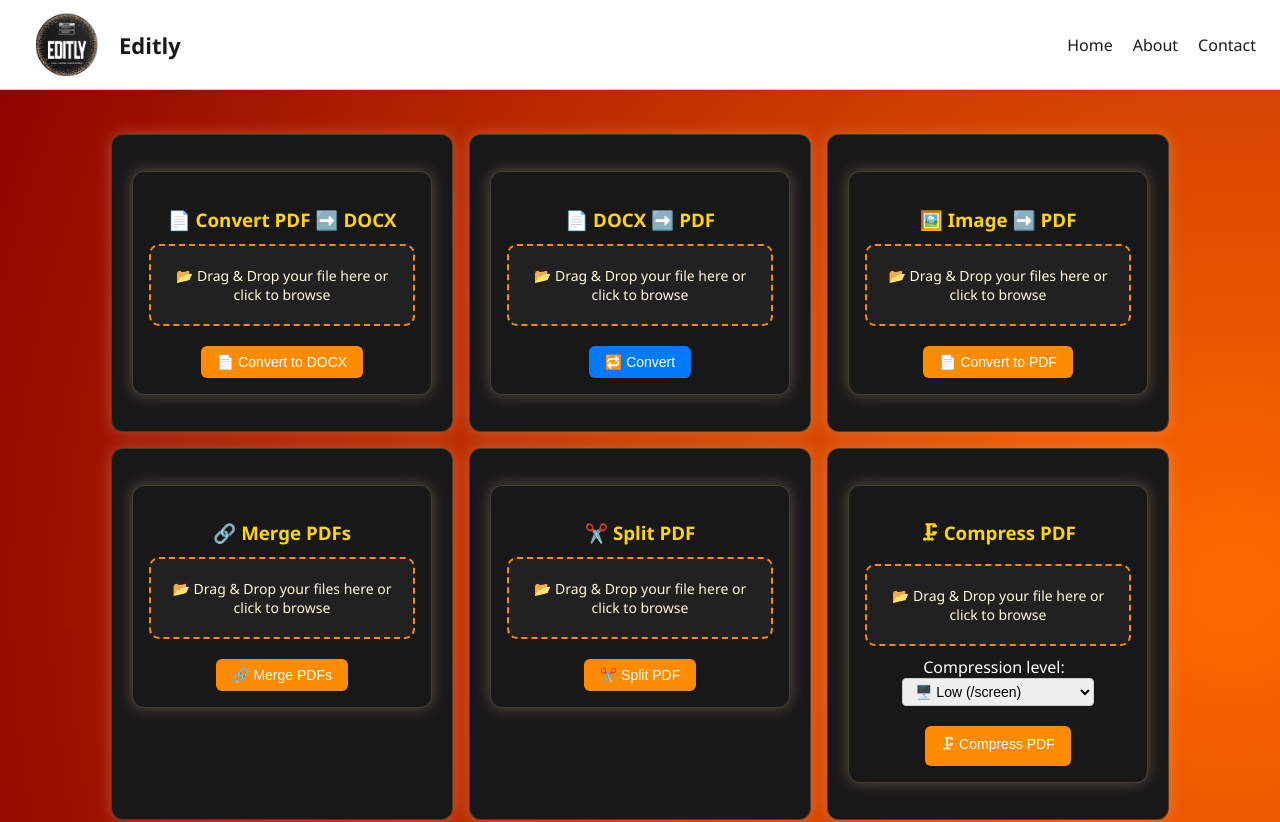
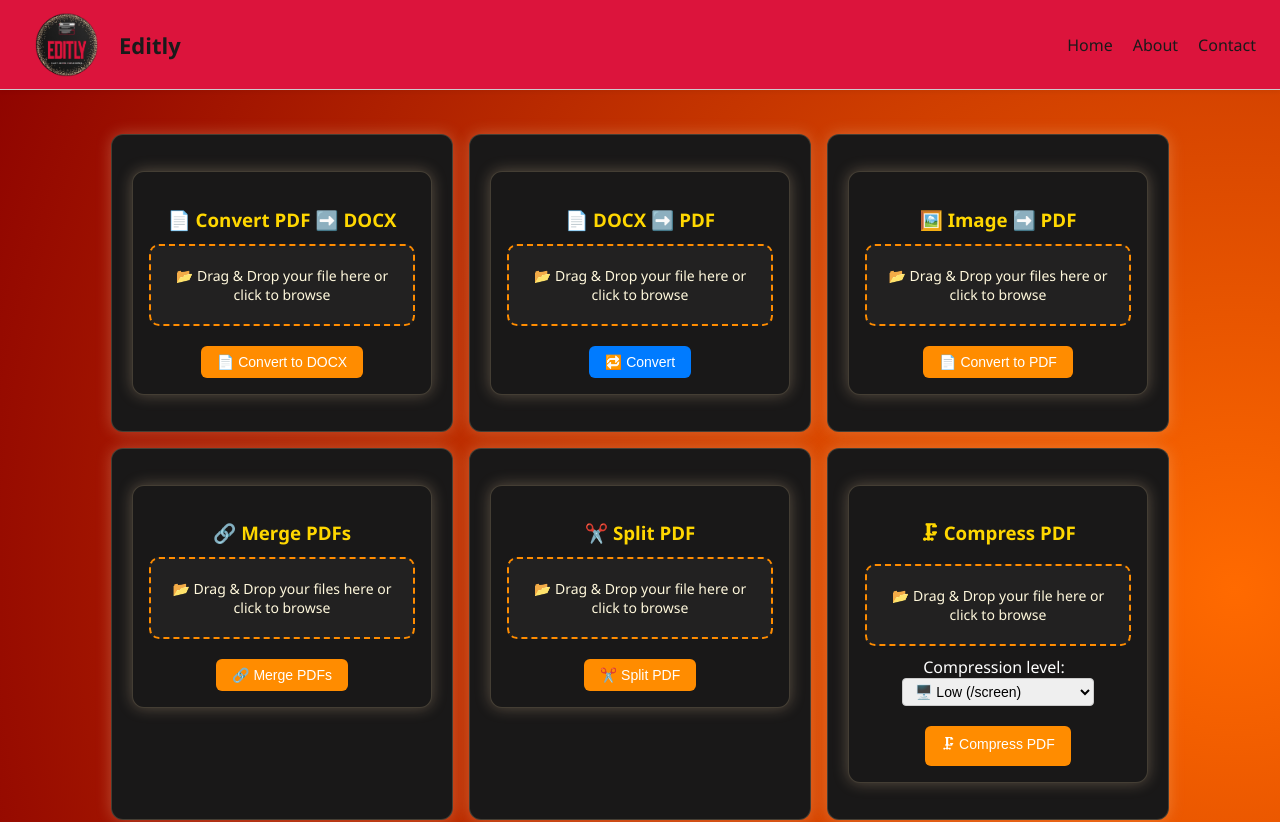
Before and after one commit to Safeedit/editly, a React (Create React App) app: page / in a window 1280 px wide. Shown: the top 822 px of the page. Built offline with nearby package versions, Linux system fonts and the light colour scheme.

Commit message:
Update Navbar.jsx

```diff
--- a/src/components/Navbar.jsx
+++ b/src/components/Navbar.jsx
@@ -5,7 +5,7 @@ function Navbar() {
   return (
     <nav
       style={{
-        background: "#ffffff",
+        background: "#DC143C",
         padding: "12px 24px",
         display: "flex",
         justifyContent: "space-between",
```
